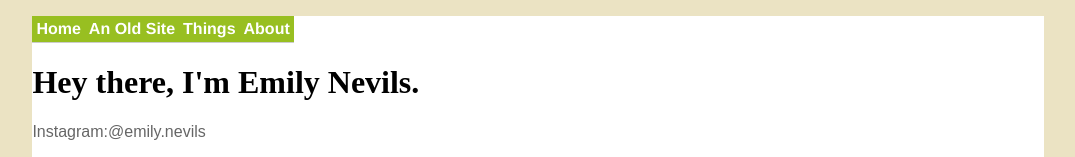
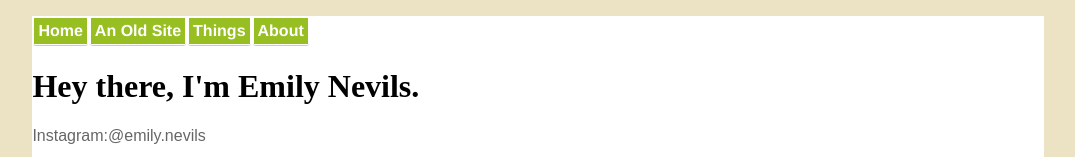
Before and after one commit to J4502-SS19/Emily-Nevils, a plain HTML site: page index.html in a window 1280 px wide. Shown: the top 157 px of the page, without its empty margins (102-1177 px from the left). Drawn offline with Linux system fonts and the light colour scheme.

Commit message:
Update style.css

```diff
--- a/style.css
+++ b/style.css
@@ -29,8 +29,9 @@ body{
 #nav li {
   display:flex;
   flex-flow: row wrap;
-  margin:0;
-  padding:0;
+  border-radius: 3px;
+  margin:1px;
+  padding:1px;
   border-bottom: 1px solid #ccc;
 }
 #nav a:link, #nav a:visited {
```
